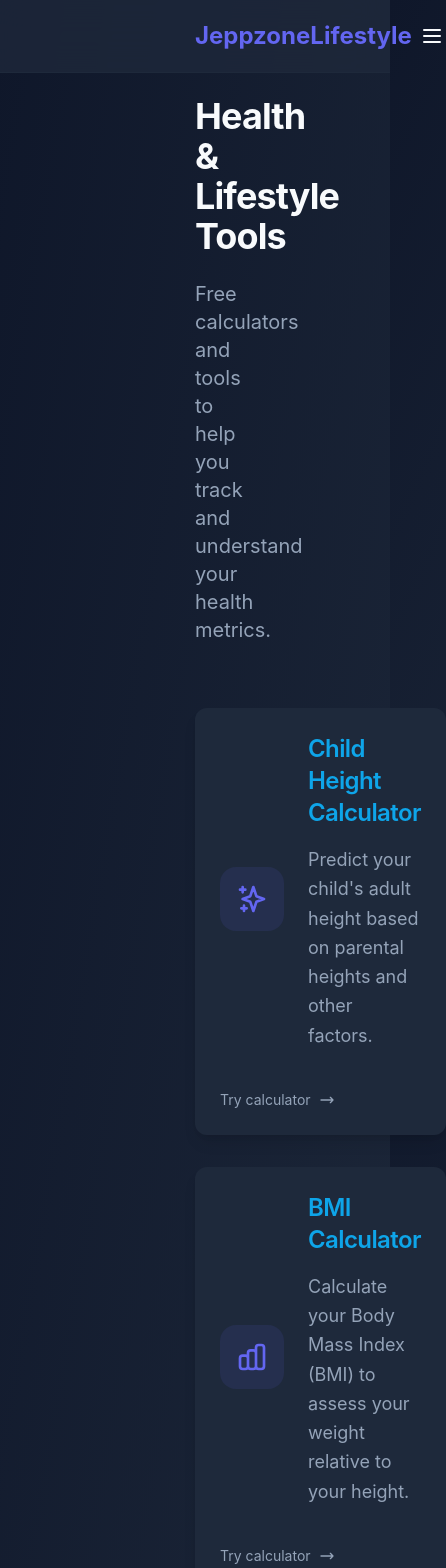
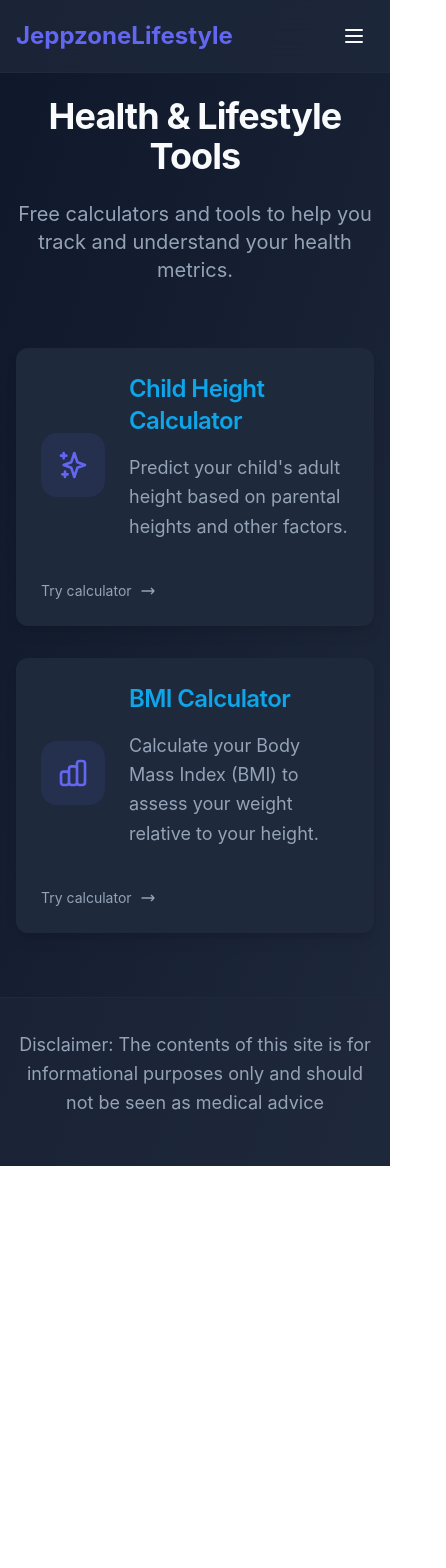
Before and after one commit to jeppzone/jeppzonelifestyle, a SvelteKit app: page /tools in a window 390 px wide. Shown: the top 1568 px of the page, 446 px wide, since content can reach past the window. After the commit the page ends 1166 px from the top, so only its background shows below. Built offline with nearby package versions, Linux system fonts and the light colour scheme; a web font is replaced by a local one.

Commit message:
Fix container

```diff
--- a/src/routes/+layout.svelte
+++ b/src/routes/+layout.svelte
@@ -24,7 +24,7 @@
 	<header
 		class="fixed top-0 left-0 right-0 z-50 bg-surface/80 backdrop-blur-lg border-b border-slate-800"
 	>
-		<nav class="container mx-auto px-4 py-4">
+		<nav class="sm:container mx-auto px-4 py-4">
 			<div class="flex items-center justify-between">
 				<a
 					href="/"
@@ -117,7 +117,7 @@
 		</div>
 	{/if}
 
-	<main class="container mx-auto px-4 pt-24 pb-16 min-h-screen">
+	<main class="sm:container mx-auto px-4 pt-24 pb-16 min-h-screen">
 		{#if loading}
 			<div class="flex justify-center items-center h-[50vh]">
 				<Spinner width="w-16" height="h-16" />
@@ -133,7 +133,7 @@
 	</main>
 
 	<footer class="bg-surface/50 border-t border-slate-800">
-		<div class="container mx-auto px-4 py-8">
+		<div class="sm:container mx-auto px-4 py-8">
 			<p class="text-center text-text-muted">
 				Disclaimer: The contents of this site is for informational purposes only and should not be
 				seen as medical advice
```
